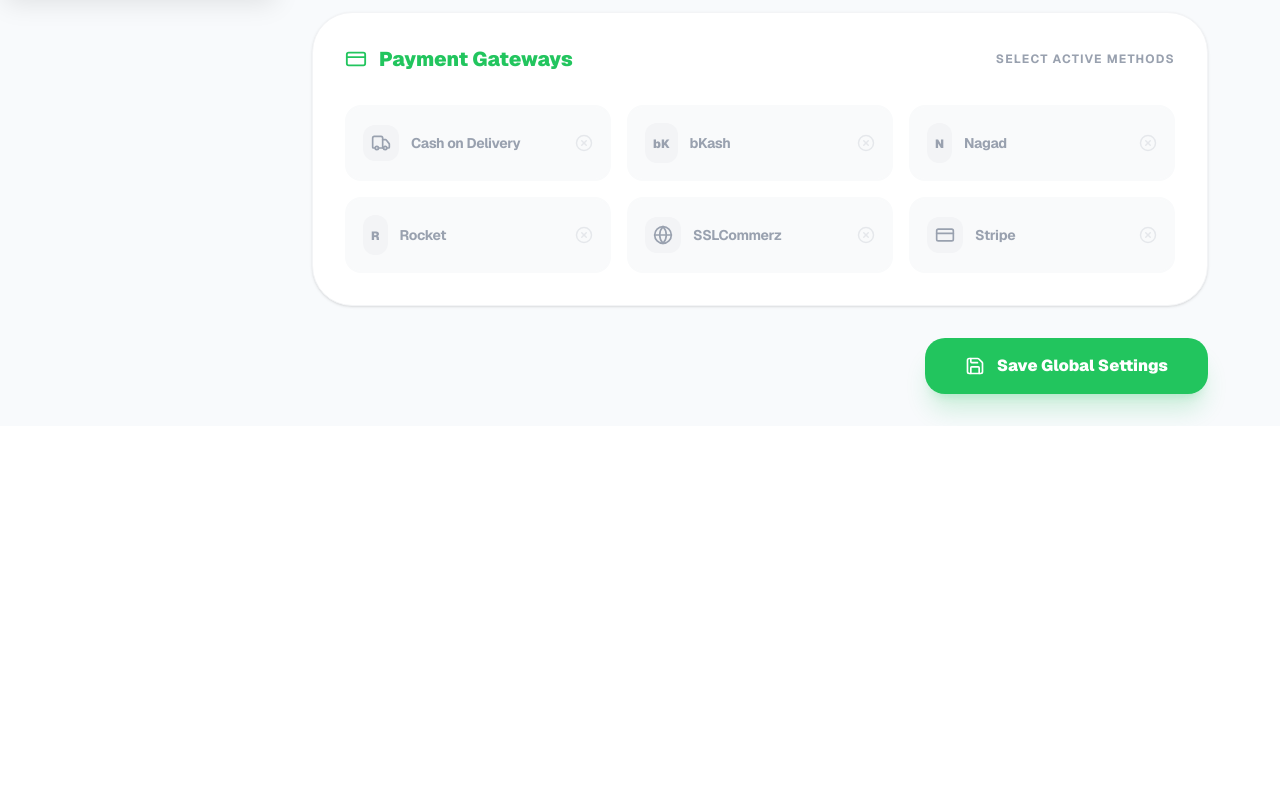
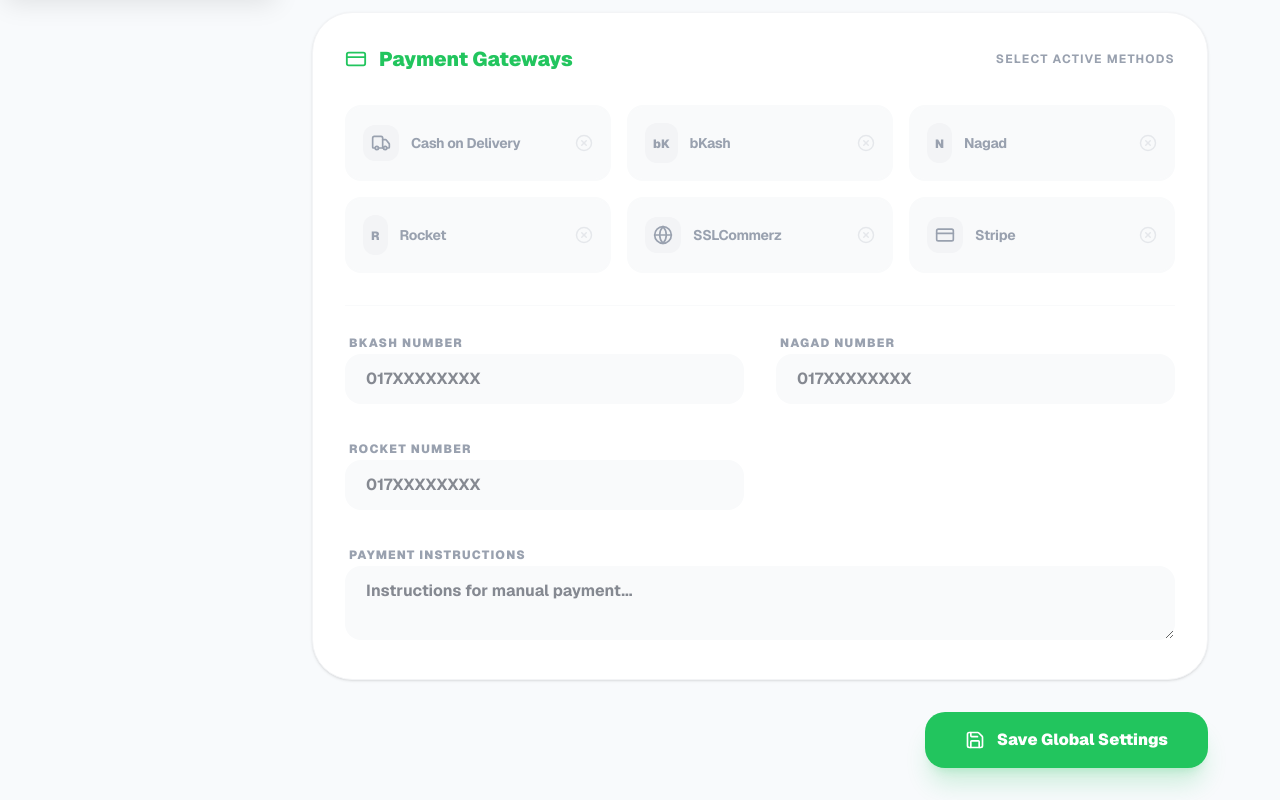
Before and after one commit to amdadislam01/Tech-Store, a Next.js app: page /dashboard/settings in a window 1280 px wide. Shown: the part 812-1612 px from the top of the page. Before the commit the page ends 1238 px from the top, so only its background shows below. Built offline with nearby package versions, Linux system fonts and the light colour scheme; no server answers; the database is empty; sample sign-in values are in the browser's storage.

Commit message:
MODIFIED: Updated dashboard settings for administrators DONE

```diff
--- a/app/dashboard/settings/page.tsx
+++ b/app/dashboard/settings/page.tsx
@@ -23,7 +23,7 @@ export default function SettingsPage() {
   const [saving, setSaving] = useState(false);
 
   useEffect(() => {
-    fetch("/api/admin/settings")
+    fetch("/api/admin/settings", { cache: "no-store" })
       .then((res) => res.json())
       .then((data) => {
         setSettings(data);
@@ -218,6 +218,49 @@ export default function SettingsPage() {
               );
             })}
           </div>
+
+          <div className="grid grid-cols-1 md:grid-cols-2 gap-8 pt-6 border-t border-gray-50">
+            <div className="space-y-2">
+              <label className="text-xs font-black uppercase tracking-widest text-gray-400 ml-1">bKash Number</label>
+              <input
+                type="text"
+                value={settings.bkashNumber || ""}
+                onChange={(e) => setSettings({ ...settings, bkashNumber: e.target.value })}
+                className="w-full px-5 py-3 bg-gray-50 rounded-2xl border border-transparent focus:bg-white focus:border-primary focus:ring-4 focus:ring-primary/5 transition-all font-bold text-foreground"
+                placeholder="017XXXXXXXX"
+              />
+            </div>
+            <div className="space-y-2">
+              <label className="text-xs font-black uppercase tracking-widest text-gray-400 ml-1">Nagad Number</label>
+              <input
+                type="text"
+                value={settings.nagadNumber || ""}
+                onChange={(e) => setSettings({ ...settings, nagadNumber: e.target.value })}
+                className="w-full px-5 py-3 bg-gray-50 rounded-2xl border border-transparent focus:bg-white focus:border-primary focus:ring-4 focus:ring-primary/5 transition-all font-bold text-foreground"
+                placeholder="017XXXXXXXX"
+              />
+            </div>
+            <div className="space-y-2">
+              <label className="text-xs font-black uppercase tracking-widest text-gray-400 ml-1">Rocket Number</label>
+              <input
+                type="text"
+                value={settings.rocketNumber || ""}
+                onChange={(e) => setSettings({ ...settings, rocketNumber: e.target.value })}
+                className="w-full px-5 py-3 bg-gray-50 rounded-2xl border border-transparent focus:bg-white focus:border-primary focus:ring-4 focus:ring-primary/5 transition-all font-bold text-foreground"
+                placeholder="017XXXXXXXX"
+              />
+            </div>
+            <div className="space-y-2 md:col-span-2">
+              <label className="text-xs font-black uppercase tracking-widest text-gray-400 ml-1">Payment Instructions</label>
+              <textarea
+                rows={2}
+                value={settings.paymentInstructions || ""}
+                onChange={(e) => setSettings({ ...settings, paymentInstructions: e.target.value })}
+                className="w-full px-5 py-3 bg-gray-50 rounded-2xl border border-transparent focus:bg-white focus:border-primary focus:ring-4 focus:ring-primary/5 transition-all font-bold text-foreground"
+                placeholder="Instructions for manual payment..."
+              />
+            </div>
+          </div>
         </motion.div>
 
         <div className="flex justify-end">
```
